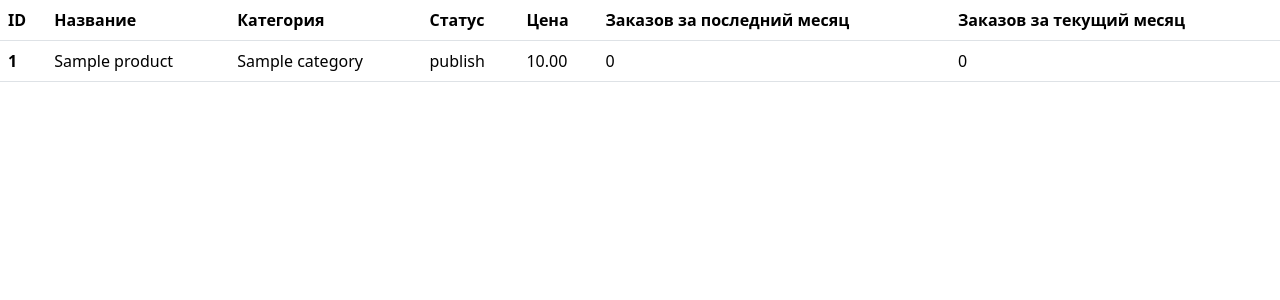
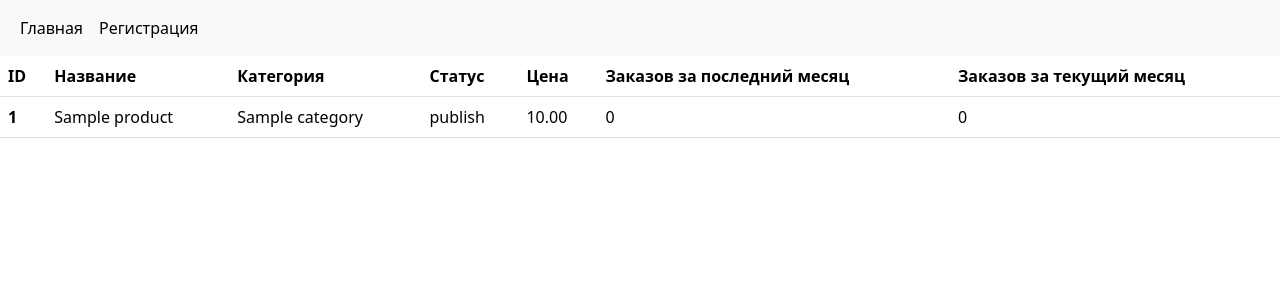
Before and after one commit to igoreshirokov/django_app, a Django app: page / in a window 1280 px wide. Shown: the top 300 px of the page. Run offline with Django 5.2, Linux system fonts and the light colour scheme; tables that the repository leaves empty hold one stand-in row (values such as "Sample post"); some libraries are stand-ins or nearby versions.

Commit message:
Добавлено меню

```diff
--- a/app/templates/base.html
+++ b/app/templates/base.html
@@ -1,15 +1,37 @@
 {% load static %}
 <!DOCTYPE html>
 <html lang="en">
+
 <head>
     <meta charset="UTF-8">
     <meta name="viewport" content="width=device-width, initial-scale=1.0">
     <title>{% block title %}{% endblock %}</title>
     <link rel="stylesheet" href="{% static 'css/bootstrap.min.css' %}">
+    {% block extra_css %}{% endblock %}
 </head>
+
 <body>
+    <nav class="navbar navbar-expand-lg navbar-light bg-light">
+        <div class="container-fluid">
+            <button class="navbar-toggler" type="button" data-bs-toggle="collapse" data-bs-target="#navbarNavAltMarkup"
+                aria-controls="navbarNavAltMarkup" aria-expanded="false" aria-label="Toggle navigation">
+                <span class="navbar-toggler-icon"></span>
+            </button>
+            <div class="collapse navbar-collapse" id="navbarNavAltMarkup">
+                <div class="navbar-nav">
+                    <a class="nav-link active" aria-current="page" href="/">Главная</a>
+                    {% if request.user.is_authenticated %}
+                    <a class="nav-link" href="/logout/">Выход</a>
+                    {% else %}
+                    <a class="nav-link active" aria-current="page" href="/register/">Регистрация</a>
+                    {% endif %}
+                </div>
+            </div>
+        </div>
+    </nav>
     <div class="main">
         {% block content %}{% endblock %}
     </div>
 </body>
+
 </html>
```
